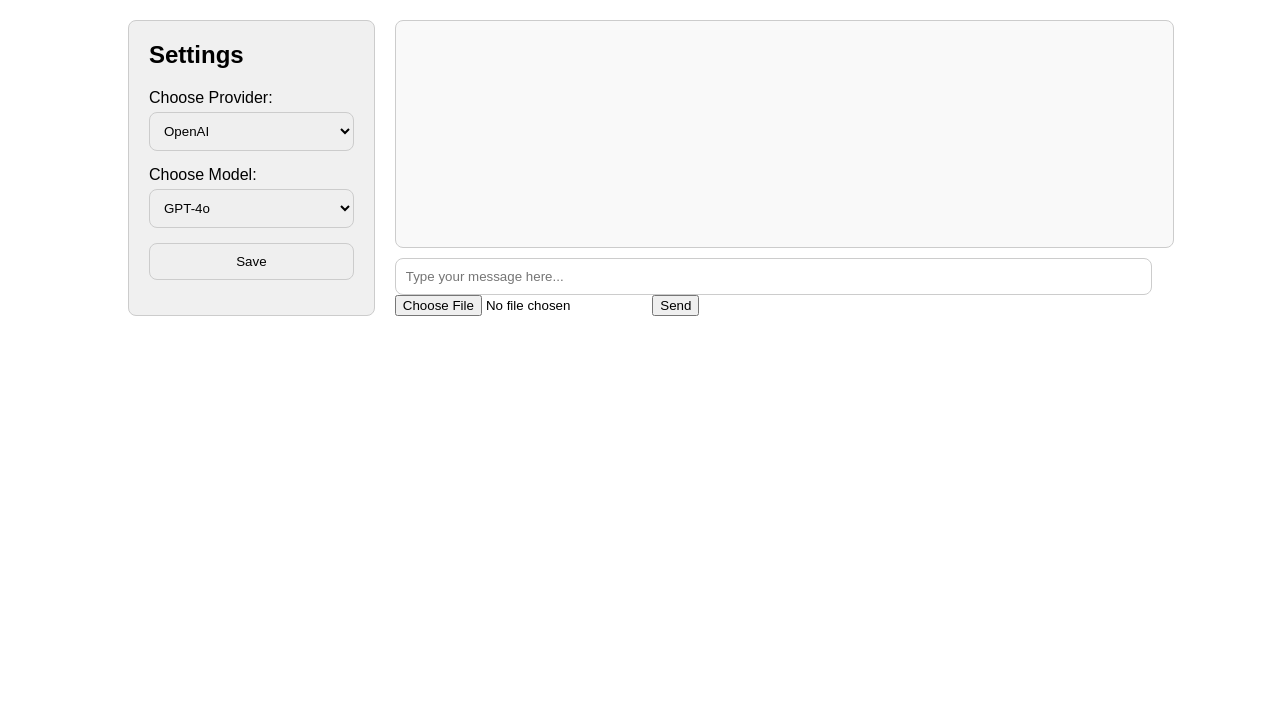
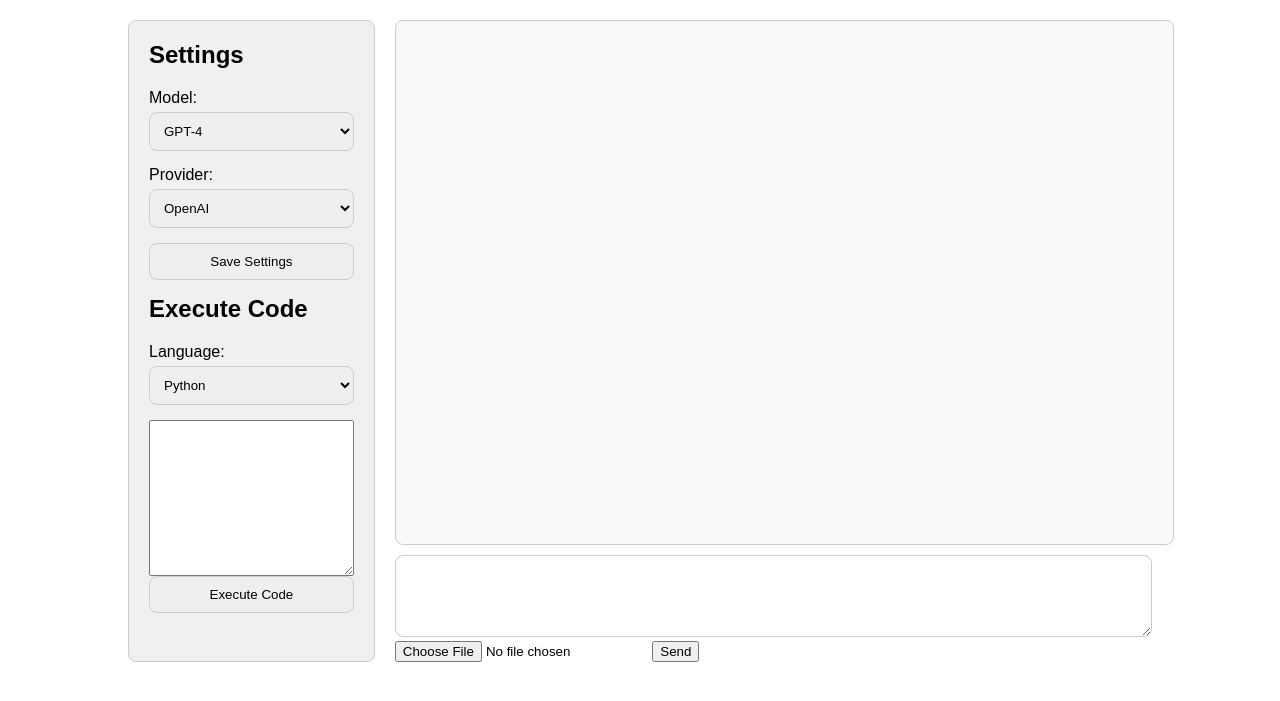
Before and after one commit to sulaimonao/O.A.I.S, a Flask app: page / in a window 1280 px wide. Shown: the top 701 px of the page. Run offline with Flask 3, Linux system fonts and the light colour scheme; some libraries are stand-ins or nearby versions.

Commit message:
Update index.html
Added a section for code execution with a language selector, code input area, and output display.

```diff
--- a/templates/index.html
+++ b/templates/index.html
@@ -3,41 +3,50 @@
 <head>
     <meta charset="UTF-8">
     <meta name="viewport" content="width=device-width, initial-scale=1.0">
-    <title>O.A.I.S Chat Room</title>
-    <link rel="stylesheet" href="/static/style.css">
+    <title>Code Interpreter</title>
+    <link rel="stylesheet" href="{{ url_for('static', filename='style.css') }}">
 </head>
 <body>
     <div id="container">
         <div id="settings-sidebar">
             <h2>Settings</h2>
             <form id="settings-form">
-                <label for="provider-select">Choose Provider:</label>
+                <label for="model-select">Model:</label>
+                <select id="model-select">
+                    <option value="gpt-4o">GPT-4</option>
+                    <!-- Add other models here -->
+                </select>
+                <label for="provider-select">Provider:</label>
                 <select id="provider-select">
                     <option value="openai">OpenAI</option>
                     <option value="google">Google</option>
                 </select>
-                <label for="model-select">Choose Model:</label>
-                <select id="model-select">
-                    <option value="gpt-4o">GPT-4o</option>
-                    <option value="gpt-4o-mini">GPT-4o-mini</option>
-                    <option value="gemini-1.5-pro">Gemini 1.5 Pro</option>
-                    <option value="gemini-1.5-flash">Gemini 1.5 Flash</option>
+                <button type="button" id="save-settings">Save Settings</button>
+            </form>
+            <h2>Execute Code</h2>
+            <form id="code-form">
+                <label for="language-select">Language:</label>
+                <select id="language-select">
+                    <option value="python">Python</option>
+                    <option value="bash">Bash</option>
+                    <!-- Add other languages here -->
                 </select>
-                <button type="button" id="save-settings">Save</button>
+                <textarea id="code-input" rows="10" cols="30"></textarea>
+                <button type="button" id="execute-code">Execute Code</button>
             </form>
+            <pre id="code-output"></pre>
         </div>
         <div id="chat-container">
             <div id="chat-history"></div>
-            <form id="chat-form">
-                <input type="text" id="user-input" placeholder="Type your message here..." autocomplete="off" required>
+            <form>
+                <textarea id="user-input" rows="4" cols="50"></textarea>
                 <input type="file" id="file-input">
                 <button type="submit">Send</button>
             </form>
         </div>
     </div>
-
-    <script src="https://code.jquery.com/jquery-3.6.0.min.js"></script>
-    <script src="https://cdnjs.cloudflare.com/ajax/libs/socket.io/4.0.0/socket.io.js"></script>
-    <script src="/static/script.js"></script>
+    <script src="https://cdnjs.cloudflare.com/ajax/libs/jquery/3.6.0/jquery.min.js"></script>
+    <script src="https://cdnjs.cloudflare.com/ajax/libs/socket.io/4.3.2/socket.io.min.js"></script>
+    <script src="{{ url_for('static', filename='script.js') }}"></script>
 </body>
 </html>
```
